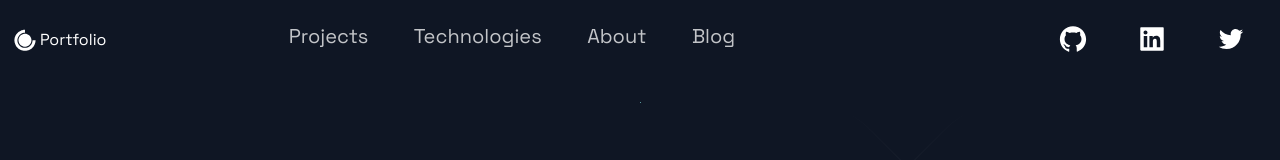
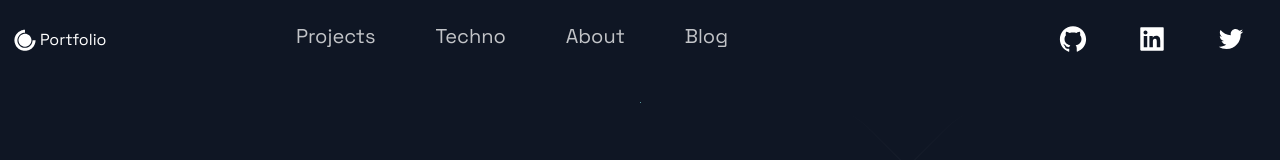
Before and after one commit to MUHESI/my-portfolio, a Next.js app: page / in a window 1280 px wide. Shown: the top 160 px of the page. Built offline with nearby package versions, Linux system fonts and the light colour scheme; a web font is replaced by a local one.

Commit message:
package.json updated

```diff
--- a/src/components/Header/Header.js
+++ b/src/components/Header/Header.js
@@ -46,7 +46,7 @@ const Header = () => {
         </li>
         <li>
           <Link href="#tech">
-            <NavLink>Technologies</NavLink>
+            <NavLink>Techno</NavLink>
           </Link>
         </li>
         <li>
--- a/src/components/Header/HeaderStyles.js
+++ b/src/components/Header/HeaderStyles.js
@@ -34,6 +34,7 @@ export const Div2 = styled.div`
   display: flex;
   justify-content: space-around;
   @media ${(props) => props.theme.breakpoints.sm} {
+  justify-content:center;
     grid-area: 2 / 2 / 3 / 5;
   }
 `;
```
Also changed, not shown: 3 other files (tests, documents, lock files or other folders).
